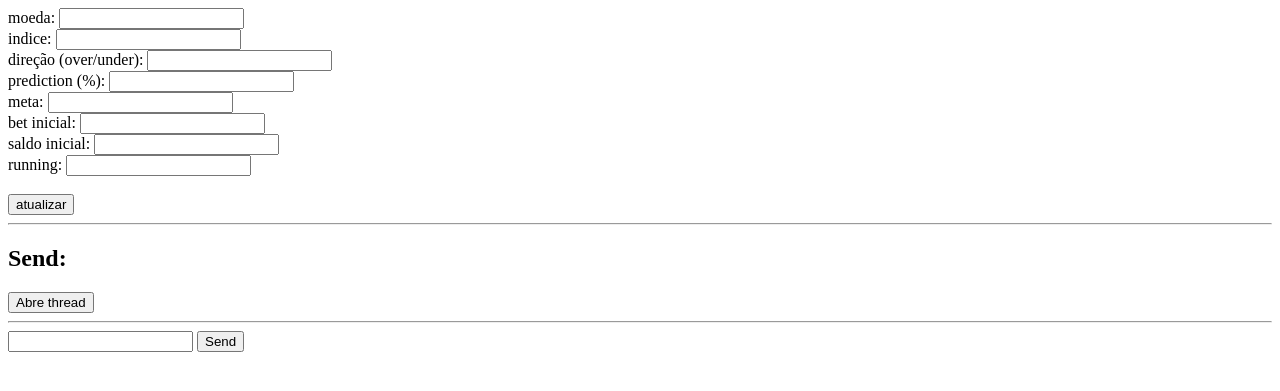
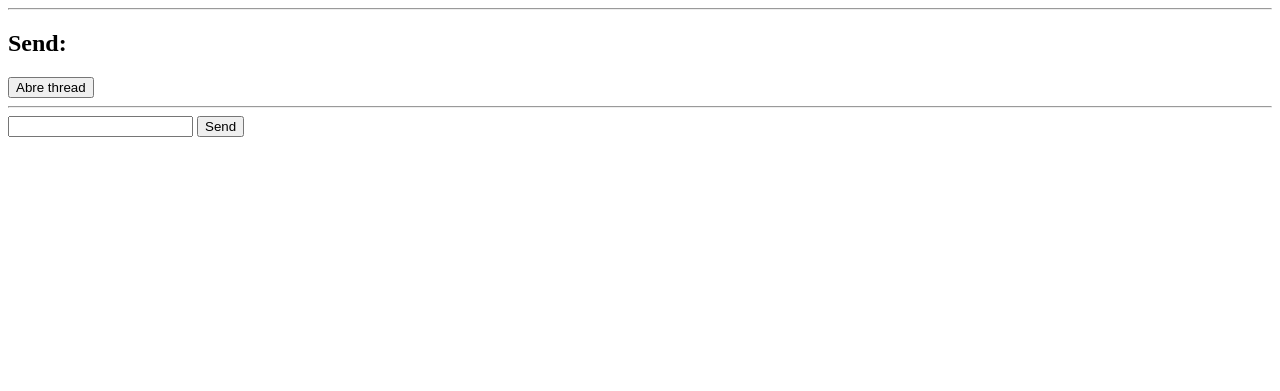
Before and after one commit to thiago-devel/python-socketio, a Flask app: page / in a window 1280 px wide. Shown: the top 391 px of the page. Run offline with Flask 2, Linux system fonts and the light colour scheme; some libraries are stand-ins or nearby versions.

Commit message:
Update index.html
remove not necessary contents

```diff
--- a/templates/index.html
+++ b/templates/index.html
@@ -14,34 +14,6 @@
 
     </head>
     <body>
-        <form id="botConfigForm" action="">
-            <label for="assetID">moeda:</label>
-            <input id="assetID" name="assetID" type="text" />
-            <br/>
-            <label for="index">indice:</label>
-            <input id="index" name="index" type="text" />
-            <br/>
-            <label for="direction">direção (over/under):</label>
-            <input id="direction" name="direction" type="text" />
-            <br/>
-            <label for="prediction">prediction (%):</label>
-            <input id="prediction" name="perdiction" type="text" />
-            <br/>
-            <label for="goal">meta:</label>
-            <input id="goal" name="goal" type="text" />
-            <br/>
-            <label for="betInitial">bet inicial:</label>
-            <input id="betInitial" name="betInitial" type="text" />
-            <br/>
-            <label for="initialAmount">saldo inicial:</label>
-            <input id="initialAmount" name="initialAmount" type="text" />
-            <br/>
-            <label for="running">running:</label>
-            <input id="running" name="running" type="text" />
-            <br/>
-            <br/>
-            <input type="submit" value="atualizar" />
-        </form>
         <hr/>
         <h2>Send:</h2>
         <form id="threadsForm" action="">
@@ -67,10 +39,6 @@
             domInputForm.addEventListener('submit', onSubmit, false)
             domInput = document.getElementById('input')
             domStream = document.getElementById('stream')
-
-
-            const botConfigForm = document.getElementById("botConfigForm")
-            botConfigForm.addEventListener("submit", updateConfig)
 
             const threadsForm = document.getElementById("threadsForm")
             threadsForm.addEventListener("submit", startTestThread)
@@ -106,9 +74,8 @@
                 return false
             }
 
-            //meu codigo
             function handleTestResponse(message) {
-                console.log(`recebi resposta ${JSON.stringify(message, null, 2)}`)
+                console.log(`response ${JSON.stringify(message, null, 2)}`)
                 testResponse.innerHTML = message
             }
 
@@ -118,10 +85,10 @@
             }
 
             function startTestThread(event) {
-                // evitando que a submissão do form recarregue a página
+                // avoid page submission
                 event.preventDefault()
 
-                console.log("Chamando Socket Server> start thread...")
+                console.log("Call Socket Server> start thread...")
 
                 socket.emit('send-command', { command: 'commando!'})
 
@@ -129,35 +96,10 @@
             }
 
             function updateConfig(botConfigForm) {
-                // evitando que a submissão do form recarregue a página
+                // avoid page submission
                 botConfigForm.preventDefault()
 
-                // recuperando elementos de tela
-                const assetID = document.getElementById("assetID").value
-                const index = document.getElementById("index").value
-                const direction = document.getElementById("direction").value
-                const prediction = document.getElementById("prediction").value
-                const goal = document.getElementById("goal").value
-                const initialAmount = document.getElementById("initialAmount").value
-                const betInitial = document.getElementById("betInitial").value
-                const running = document.getElementById("running").value
-
                 const command = {
-                    bot: {
-                        command: {
-                            exec: 'updateConfig',
-                            param: {
-                                running: running,
-                                betInitial: betInitial,
-                                initialAmount: initialAmount,
-                                direction: direction,
-                                prediction: prediction,
-                                goal: goal,
-                                index: index,
-                                assetID: assetID,
-                            }
-                        }
-                    },
                 }
                 socket.emit('send-command', command)
                 return false
```
